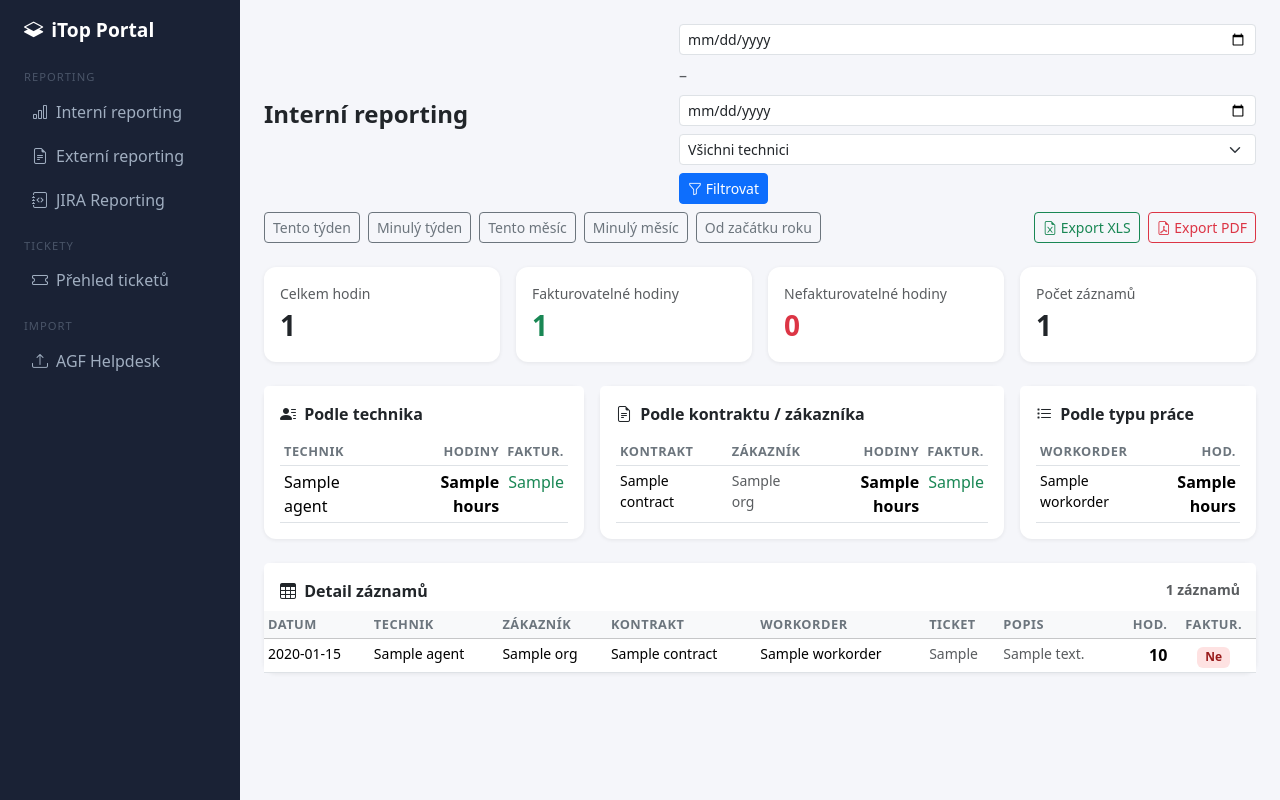
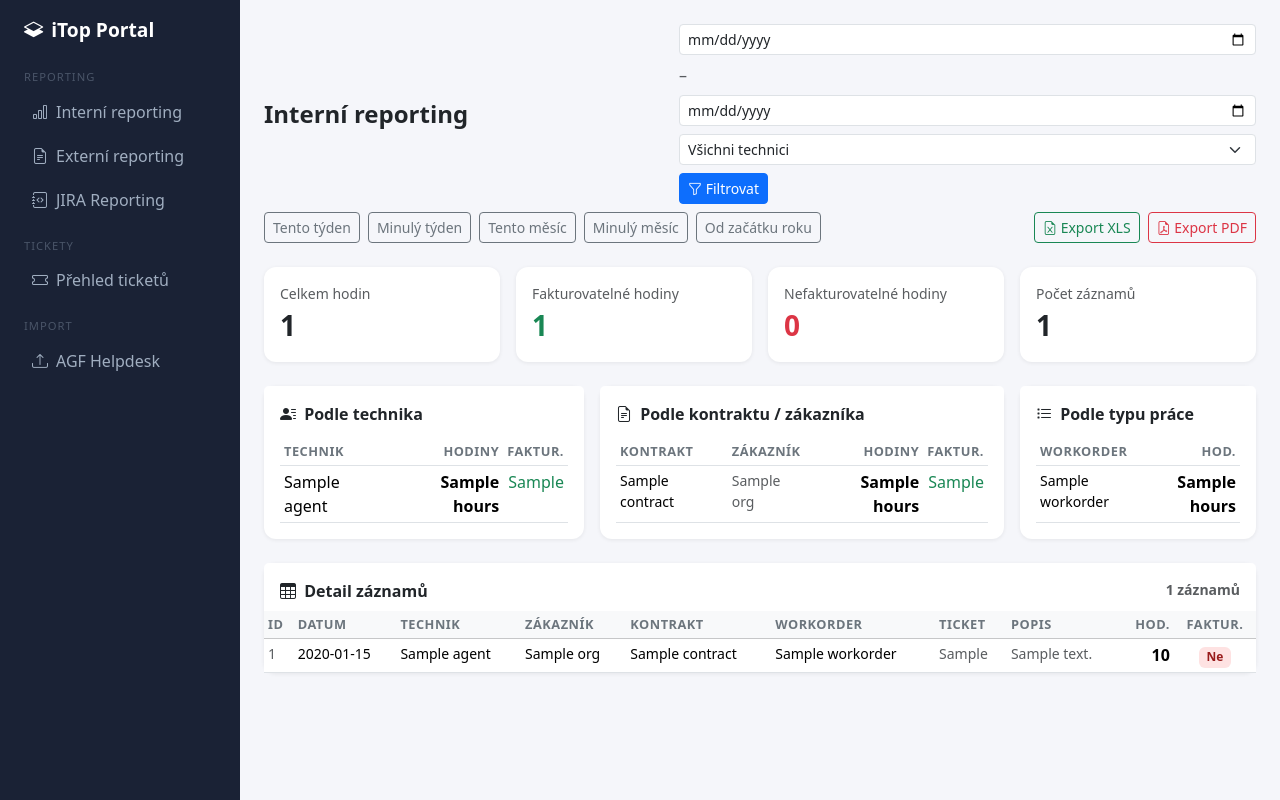
Before and after one commit to ondrejremes/bitdefender-xsoar, a FastAPI app: template claude/iTOP/app/templates/reporting/internal.html in a window 1280 px wide. Run offline with FastAPI, Linux system fonts and the light colour scheme; the template is opened without the code that fills it: most values are stand-ins (such as "Sample title", 1, 10 or a date in 2020).

Commit message:
Add worklog ID column to HTML reporting views
Show worklog ID in internal reporting detail table and in the
ticket Work Order worklog table (used in external report modal).

Co-Authored-By: Claude Sonnet 4.6 <noreply@anthropic.com>

```diff
--- a/claude/iTOP/app/templates/reporting/internal.html
+++ b/claude/iTOP/app/templates/reporting/internal.html
@@ -168,6 +168,7 @@
       <table class="table table-sm table-hover mb-0">
         <thead class="table-light">
           <tr>
+            <th>ID</th>
             <th>Datum</th>
             <th>Technik</th>
             <th>Zákazník</th>
@@ -182,6 +183,7 @@
         <tbody>
           {% for wl in worklogs %}
           <tr>
+            <td class="small text-muted text-nowrap">{{ wl.id }}</td>
             <td class="text-nowrap small">{{ wl.start_date[:10] }}</td>
             <td class="small">{{ wl.agent }}</td>
             <td class="small">{{ wl.org }}</td>
--- a/claude/iTOP/app/templates/tickets/detail.html
+++ b/claude/iTOP/app/templates/tickets/detail.html
@@ -95,6 +95,7 @@
     <table class="table table-sm mb-0 mt-1">
       <thead>
         <tr>
+          <th class="text-muted" style="font-size:.7rem; width:50px">ID</th>
           <th class="text-muted" style="font-size:.7rem; width:90px">Datum</th>
           <th class="text-muted" style="font-size:.7rem;">Technik</th>
           <th class="text-muted" style="font-size:.7rem;">Popis činnosti</th>
@@ -105,6 +106,7 @@
       <tbody>
         {% for wl in wo.worklogs %}
         <tr>
+          <td class="small text-muted text-nowrap">{{ wl.id }}</td>
           <td class="small text-nowrap">{{ wl.start_date[:10] }}</td>
           <td class="small text-nowrap">{{ wl.agent }}</td>
           <td class="small text-muted" style="max-width:300px; overflow:hidden; text-overflow:ellipsis; white-space:nowrap;"
```
